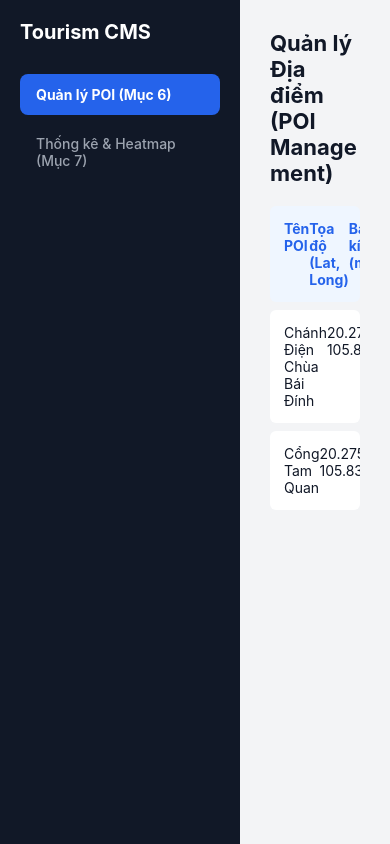
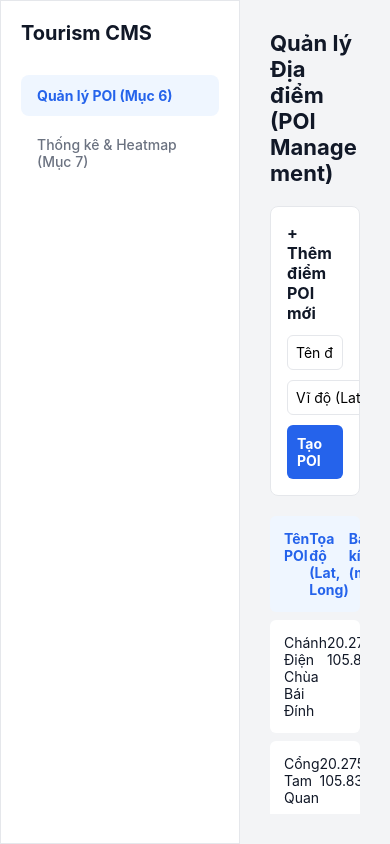
Before and after one commit to Nakvt/software-engineering-project, a React Native app: screen / in a window 390 px wide. Built offline with nearby package versions, Linux system fonts and the light colour scheme.

Commit message:
Feat: Complete Phase 2 - CMS POI Management & Analytics Dashboard

```diff
--- a/src/presentation/screens/AdminDashboardScreen.tsx
+++ b/src/presentation/screens/AdminDashboardScreen.tsx
@@ -1,5 +1,5 @@
 import React, { useState } from 'react';
-import { View, Text, StyleSheet, TouchableOpacity, ScrollView, FlatList } from 'react-native';
+import { View, Text, StyleSheet, TouchableOpacity, ScrollView, FlatList, TextInput } from 'react-native';
 import { MOCK_POIS, MOCK_ANALYTICS } from '../../data/mockCmsData';
 
 export const AdminDashboardScreen = () => {
@@ -35,6 +35,22 @@ export const AdminDashboardScreen = () => {
           <ScrollView style={styles.section}>
             <Text style={styles.title}>Quản lý Địa điểm (POI Management)</Text>
 
+            {/* FORM NHẬP / THÊM POI MỚI */}
+<View style={{ backgroundColor: '#FFFFFF', padding: 16, borderRadius: 8, marginBottom: 20, borderWidth: 1, borderColor: '#E5E7EB' }}>
+  <Text style={{ fontSize: 16, fontWeight: 'bold', color: '#111827', marginBottom: 12 }}>+ Thêm điểm POI mới</Text>
+
+  <TextInput style={{ borderWidth: 1, borderColor: '#E5E7EB', borderRadius: 6, padding: 8, marginBottom: 10 }} placeholder="Tên địa điểm POI..." />
+
+  <View style={{ flexDirection: 'row', gap: 10, marginBottom: 10 }}>
+    <TextInput style={{ flex: 1, borderWidth: 1, borderColor: '#E5E7EB', borderRadius: 6, padding: 8 }} placeholder="Vĩ độ (Lat)..." />
+    <TextInput style={{ flex: 1, borderWidth: 1, borderColor: '#E5E7EB', borderRadius: 6, padding: 8 }} placeholder="Kinh độ (Long)..." />
+    <TextInput style={{ flex: 1, borderWidth: 1, borderColor: '#E5E7EB', borderRadius: 6, padding: 8 }} placeholder="Bán kính (m)..." />
+  </View>
+
+  <TouchableOpacity style={{ backgroundColor: '#2563EB', padding: 10, borderRadius: 6, alignItems: 'center' }}>
+    <Text style={{ color: '#FFFFFF', fontWeight: 'bold' }}>Tạo POI</Text>
+  </TouchableOpacity>
+</View>
             {/* Table Header */}
             <View style={[styles.tableRow, styles.tableHeader]}>
               <Text style={[styles.cell, styles.headerText]}>Tên POI</Text>
@@ -84,14 +100,15 @@ export const AdminDashboardScreen = () => {
   );
 };
 
+
 const styles = StyleSheet.create({
   container: { flex: 1, flexDirection: 'row', backgroundColor: '#F3F4F6' },
-  sidebar: { width: 240, backgroundColor: '#111827', padding: 20 },
-  logo: { color: '#FFFFFF', fontSize: 20, fontWeight: 'bold', marginBottom: 30 },
+  sidebar: { width: 240, backgroundColor: '#FFFFFF', padding: 20, borderWidth: 1, borderColor: '#E5E7EB' },
+  logo: { color: '#111827', fontSize: 20, fontWeight: 'bold', marginBottom: 30 },
   menuItem: { paddingVertical: 12, paddingHorizontal: 16, borderRadius: 8, marginBottom: 8 },
-  menuActive: { backgroundColor: '#2563EB' },
-  menuText: { color: '#9CA3AF', fontSize: 14, fontWeight: '500' },
-  menuTextActive: { color: '#FFFFFF', fontWeight: 'bold' },
+  menuActive: { backgroundColor: '#EFF6FF' },
+  menuText: { color: '#6B7280', fontSize: 14, fontWeight: '500' },
+  menuTextActive: { color: '#2563EB', fontWeight: 'bold' },
   content: { flex: 1, padding: 30 },
   section: { flex: 1 },
   title: { fontSize: 22, fontWeight: 'bold', color: '#111827', marginBottom: 20 },
@@ -104,6 +121,6 @@ const styles = StyleSheet.create({
   cardLabel: { color: '#6B7280', fontSize: 12, marginBottom: 6 },
   cardValue: { fontSize: 24, fontWeight: 'bold', color: '#2563EB' },
   cardValueSmall: { fontSize: 16, fontWeight: 'bold', color: '#111827' },
-  heatmapBox: { height: 320, backgroundColor: '#E5E7EB', borderRadius: 8, justifyContent: 'center', alignItems: 'center', borderStyle: 'dashed', borderWidth: 2, borderColor: '#9CA3AF' },
-  heatmapText: { color: '#4B5563', fontWeight: '600' },
+  heatmapBox: { height: 320, backgroundColor: '#F3F4F6', borderRadius: 8, justifyContent: 'center', alignItems: 'center', borderStyle: 'dashed', borderWidth: 2, borderColor: '#E5E7EB' },
+  heatmapText: { color: '#6B7280', fontWeight: '600' },
 });
```
